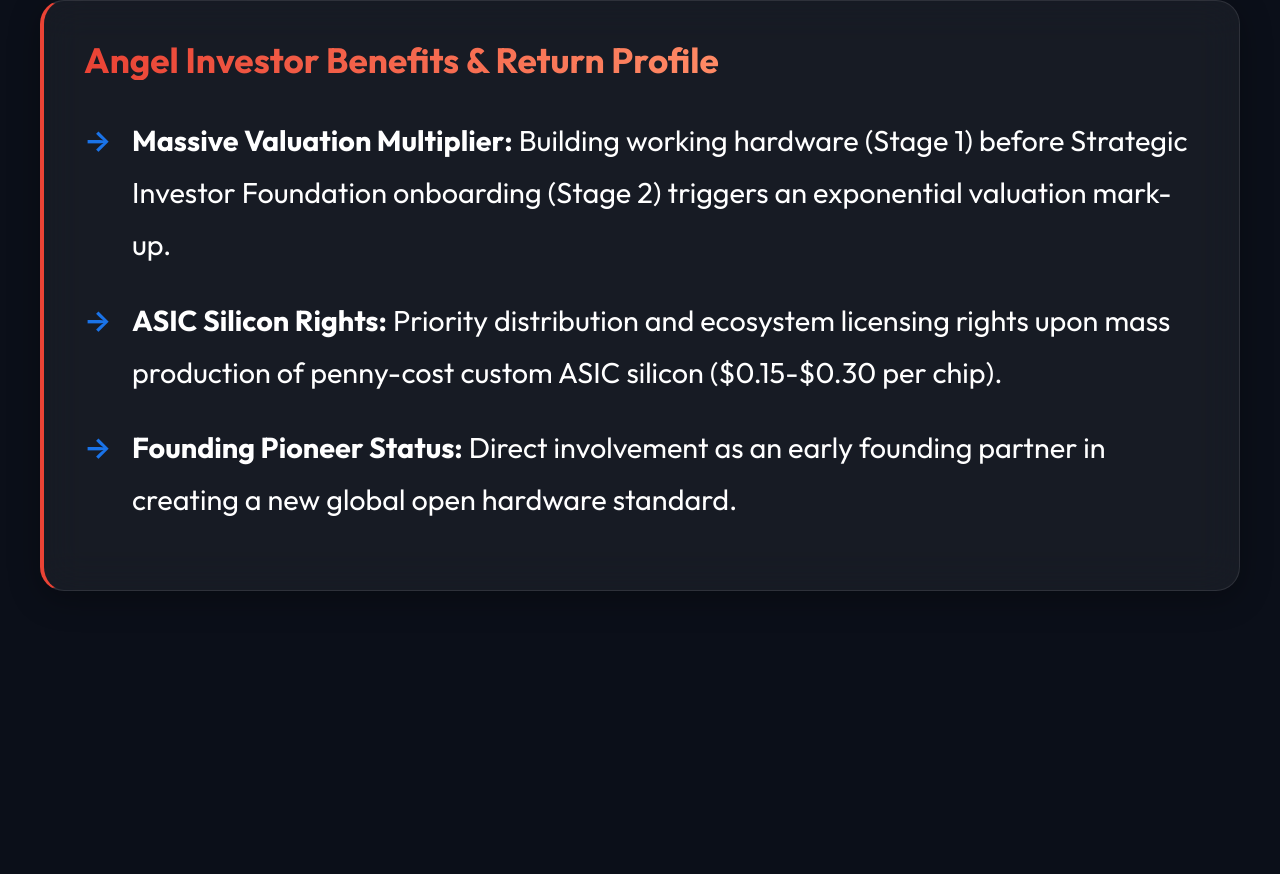
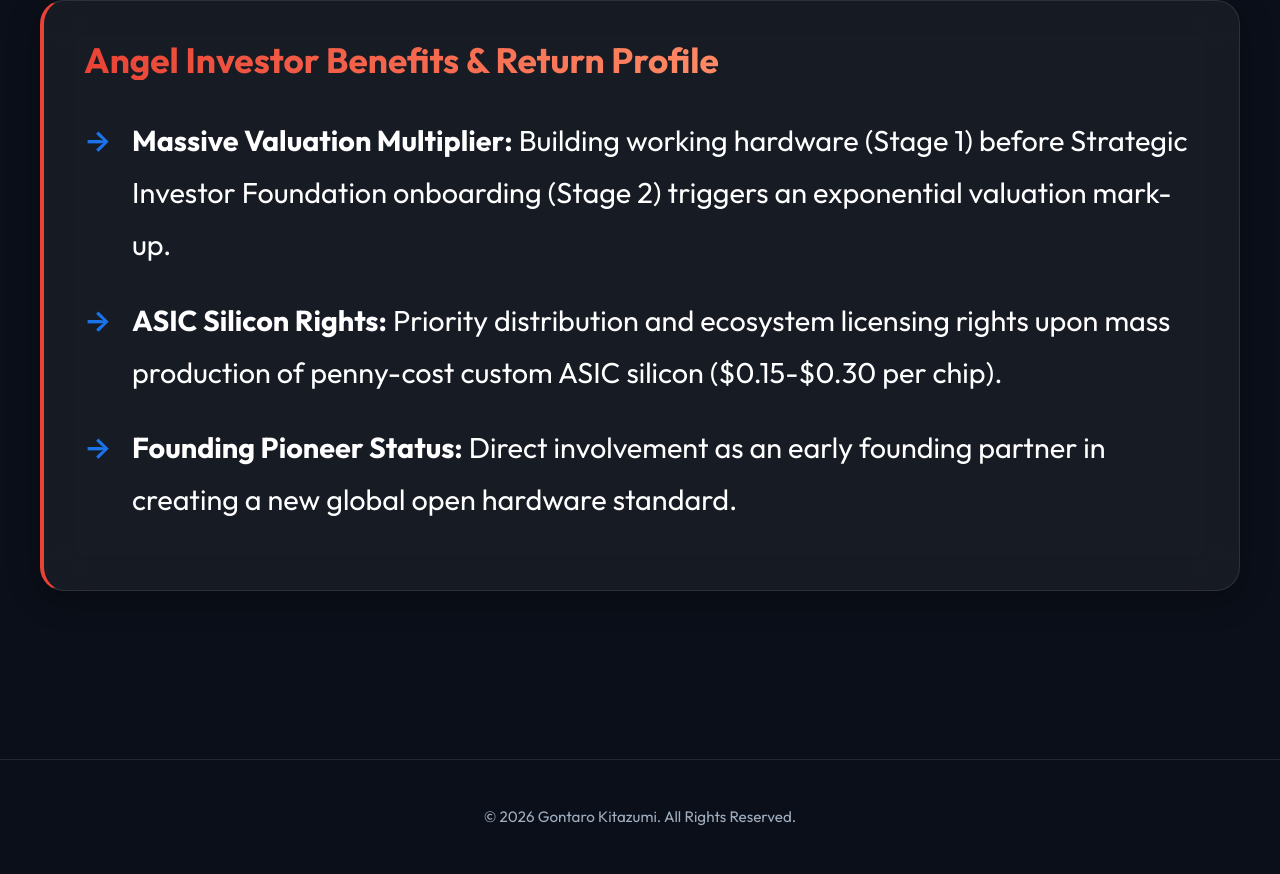
Before and after one commit to iotdevicebus-web/presentation-web, a plain HTML site: page en/angel-pitch.html in a window 1280 px wide. Shown: the part 3421-4295 px from the top of the page. Before the commit the page ends 4116 px from the top, so only its background shows below. Drawn offline with Linux system fonts and the light colour scheme.

Commit message:
Add copyright notice (C) 2026 Gontaro Kitazumi All Rights Reserved to the footer of all document pages

```diff
--- a/en/angel-pitch.html
+++ b/en/angel-pitch.html
@@ -150,6 +150,9 @@
     </div>
 
   </div>
-<!-- Build Refreshed: 2026-08-14 10:00:20 -->
+<!-- Build Refreshed: 2026-08-15 11:03:41 -->
+  <footer style="margin-top: 4rem; padding: 2rem 0; text-align: center; border-top: 1px solid var(--glass-border); color: var(--text-secondary); font-size: 0.95rem;">
+    <p>&copy; 2026 Gontaro Kitazumi. All Rights Reserved.</p>
+  </footer>
 </body>
 </html>
```
Also changed, not shown: en/executive-summary.html (+4 -1 lines), en/founder.html (+4 -1 lines), en/index.html (+4 -1 lines), en/market.html (+4 -1 lines), en/pitch-deck.html (+4 -1 lines), en/qa.html (+4 -1 lines), en/security.html (+4 -1 lines), index.html (+4 -1 lines), jp/angel-pitch.html (+4 -1 lines), jp/executive-summary.html (+4 -1 lines), jp/founder.html (+4 -1 lines), jp/index.html (+4 -1 lines), jp/market.html (+4 -1 lines), jp/pitch-deck.html (+4 -1 lines), 2 more files.
